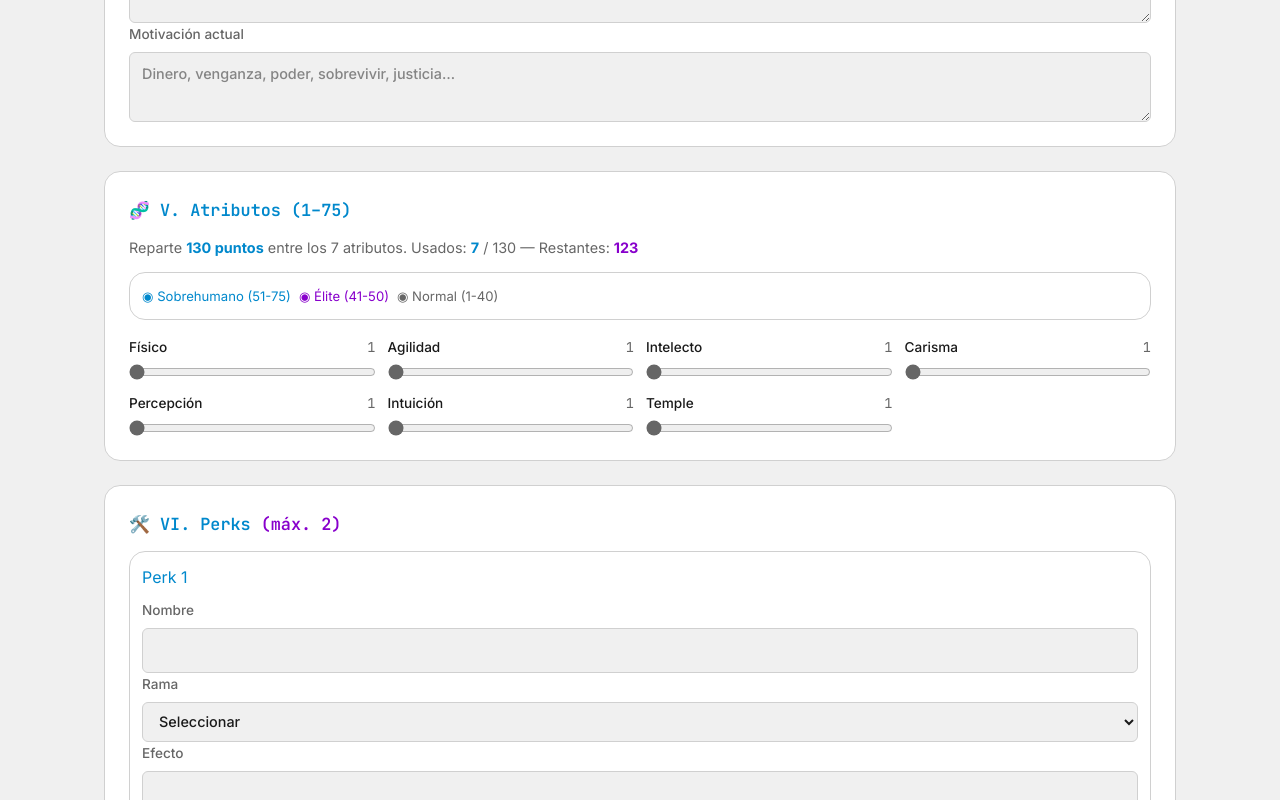
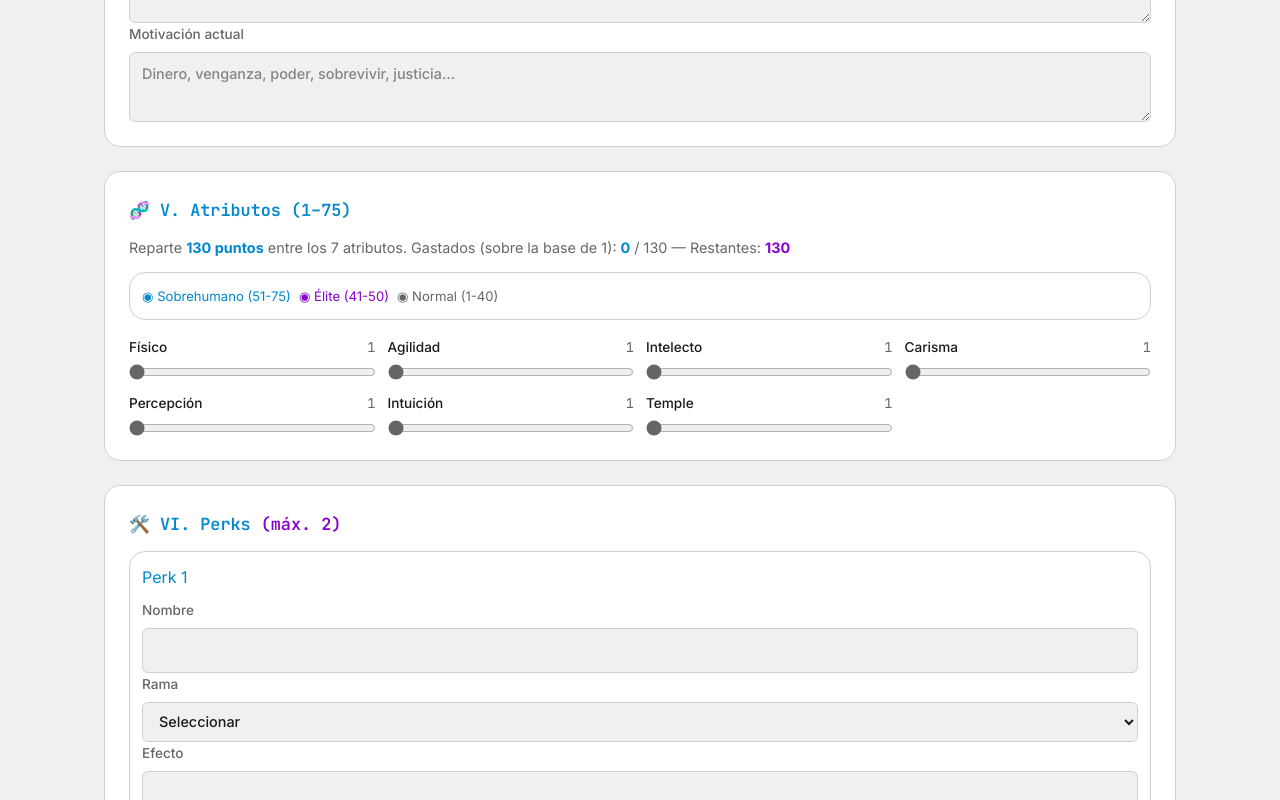
Before and after one commit to Dev-Valis137/last-angel-web, a React (Vite) app: page / in a window 1280 px wide. Shown: the part 11200-12000 px from the top of the page. Built offline with nearby package versions, Linux system fonts and the light colour scheme.

Commit message:
Fix: base 1 per attr is free, only points above 1 count toward 130

```diff
--- a/src/CharacterForm.jsx
+++ b/src/CharacterForm.jsx
@@ -15,7 +15,8 @@ export default function CharacterForm() {
 
   const vals = Object.values(attrs)
   const total = vals.reduce((a, b) => a + b, 0)
-  const remaining = INITIAL_POINTS - total
+  const spent = total - 7
+  const remaining = INITIAL_POINTS - spent
 
   const countSuperhuman = vals.filter(v => v >= SUPERHUMAN_MIN).length
   const countElite = vals.filter(v => v >= ELITE_MIN && v <= ELITE_MAX).length
@@ -30,7 +31,7 @@ export default function CharacterForm() {
     const nonEliteSuper = vals.filter(v => v > 40 && v < ELITE_MIN || v > ELITE_MAX)
     if (nonEliteSuper.length > 0) warnings.push('Los atributos que no sean Élite ni Sobrehumano no pueden superar 40')
   }
-  if (remaining < 0) warnings.push(`Te pasaste por ${-remaining} puntos`)
+  if (remaining < 0) warnings.push(`Te pasaste por ${-remaining} puntos (gastaste ${spent} de ${INITIAL_POINTS})`)
 
   const [success, setSuccess] = useState(false)
   const [error, setError] = useState(false)
@@ -133,9 +134,9 @@ export default function CharacterForm() {
           <h3>🧬 V. Atributos (1–{MAX_ATTR})</h3>
           <p style={{ color: 'var(--text-secondary)', marginBottom: '0.75rem' }}>
             Reparte <strong style={{ color: 'var(--accent)' }}>{INITIAL_POINTS} puntos</strong> entre los 7 atributos.
-            Usados: <strong style={{ color: remaining < 0 ? '#ff4444' : 'var(--accent)' }}>{total}</strong> / {INITIAL_POINTS}
+            Gastados (sobre la base de 1): <strong style={{ color: remaining < 0 ? '#ff4444' : 'var(--accent)' }}>{spent}</strong> / {INITIAL_POINTS}
             {remaining >= 0 && <span> — Restantes: <strong style={{ color: 'var(--accent-secondary)' }}>{remaining}</strong></span>}
-            {remaining < 0 && <span style={{ color: '#ff4444' }}> — ¡Te pasaste!</span>}
+            {remaining < 0 && <span style={{ color: '#ff4444' }}> — ¡Te pasaste por {-remaining}!</span>}
           </p>
           <div style={{ fontSize: '0.82rem', marginBottom: '1rem', padding: '0.75rem', border: '1px solid var(--border)', borderRadius: 'var(--radius)', display: 'flex', flexWrap: 'wrap', gap: '0.5rem' }}>
             <span style={{ color: 'var(--accent)' }}>◉ Sobrehumano (51-75)</span>
```
